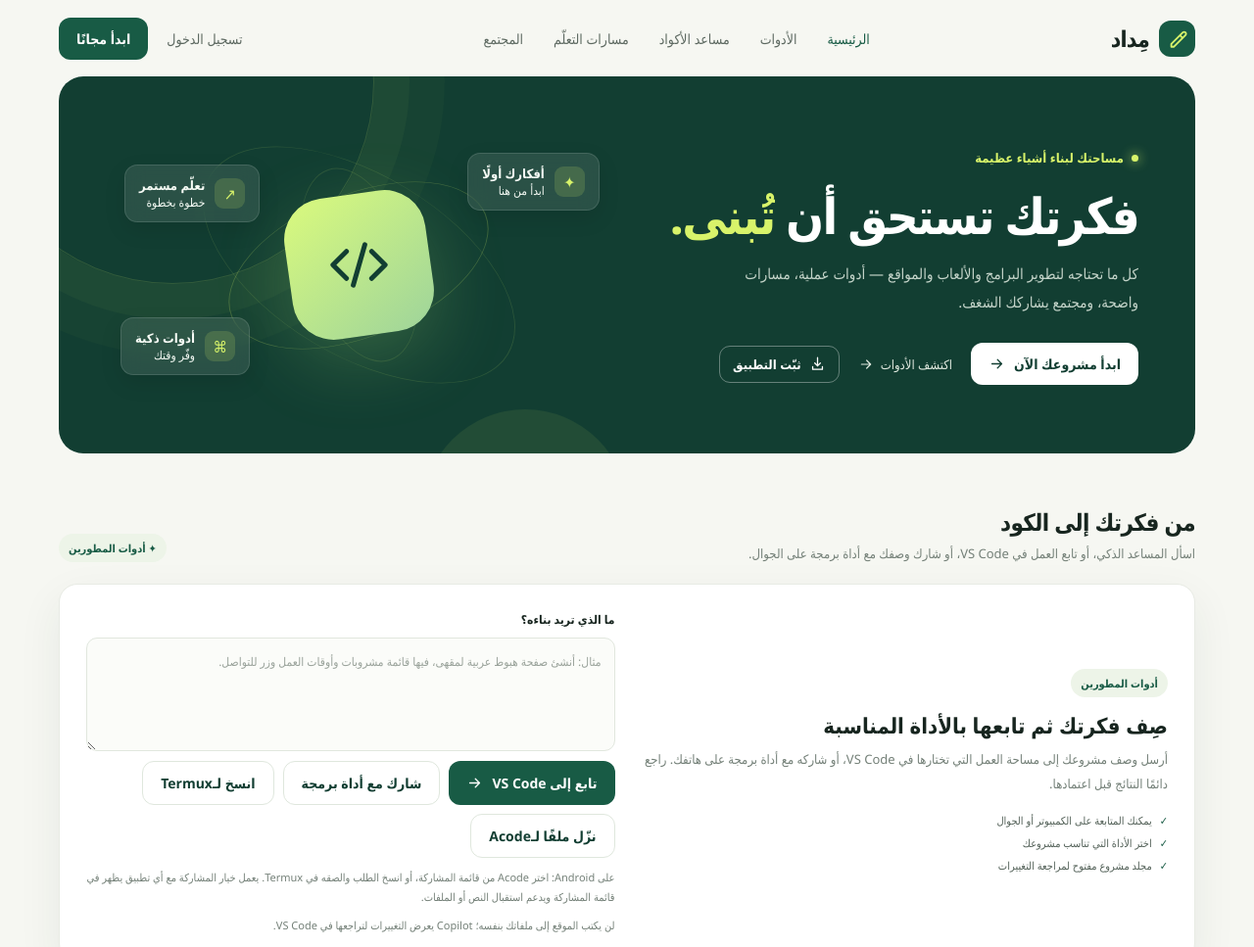
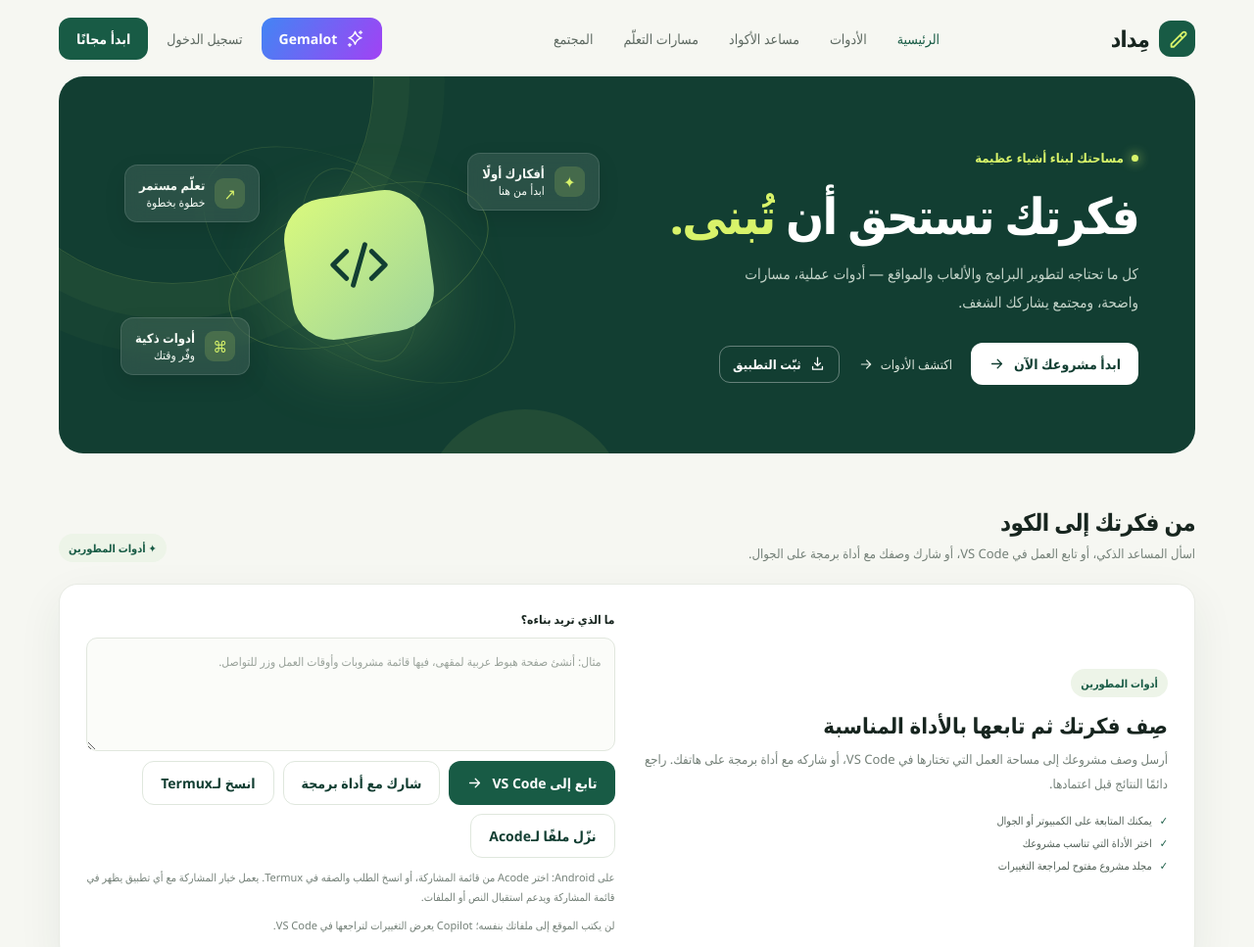
Before and after one commit to nazim10-u/nazim, a plain HTML site: page index.html in a window 1280 px wide. Shown: the top 967 px of the page at 98% size. Drawn offline with nearby package versions, Linux system fonts and the light colour scheme.

Commit message:
Add files via upload

```diff
--- a/index.html
+++ b/index.html
@@ -59,6 +59,9 @@
     .button svg { width: 17px; height: 17px; }
     .button-light { color: var(--green-deep); background: white; }
     .button-light:hover { background: #f2f6ed; }
+    .gemalot-link { background: linear-gradient(120deg, #4285f4, #a142f4); white-space: nowrap; }
+    .gemalot-link:hover { background: linear-gradient(120deg, #3478e5, #9133e5); }
+    .gemalot-link svg { width: 19px; height: 19px; }
     .install-button { display: inline-flex; align-items: center; gap: 8px; padding: 9px 13px; border: 1px solid rgba(255,255,255,.35); border-radius: 11px; background: transparent; color: white; font-size: 13px; font-weight: 700; }
     .install-button:hover { background: rgba(255,255,255,.12); }
     .install-button svg { width: 17px; height: 17px; }
@@ -289,6 +292,8 @@
       .nav-actions { gap: 11px; }
       .login-link { display: none; }
       .nav-actions .button { padding: 10px 13px; font-size: 12px; }
+      .gemalot-link { width: 38px; height: 38px; padding: 0; }
+      .gemalot-link span { display: none; }
       .brand { font-size: 20px; }
       .brand-mark { width: 34px; height: 34px; }
       .hero { display: block; min-height: auto; padding: 34px 25px 25px; }
@@ -356,6 +361,10 @@
       <a href="#community">المجتمع</a>
     </nav>
     <div class="nav-actions">
+      <a class="button gemalot-link" href="https://alislamiah.github.io/Gemalot/" target="_blank" rel="noopener noreferrer" aria-label="افتح موقع Gemalot" title="افتح موقع Gemalot">
+        <svg viewBox="0 0 24 24" fill="none" aria-hidden="true"><path d="M12 2.8c1.45 4.85 3.35 6.75 8.2 8.2-4.85 1.45-6.75 3.35-8.2 8.2-1.45-4.85-3.35-6.75-8.2-8.2 4.85-1.45 6.75-3.35 8.2-8.2Z" stroke="currentColor" stroke-width="1.7" stroke-linejoin="round"/><path d="M19 2v4m-2-2h4M5 18v4m-2-2h4" stroke="currentColor" stroke-width="1.5" stroke-linecap="round"/></svg>
+        <span>Gemalot</span>
+      </a>
       <button class="login-link" type="button" data-open-auth data-auth-mode="login">تسجيل الدخول</button>
       <button class="button" data-open-auth data-auth-mode="signup">ابدأ مجانًا</button>
       <button class="menu-toggle" aria-label="فتح القائمة" aria-expanded="false" aria-controls="main-nav">
```
